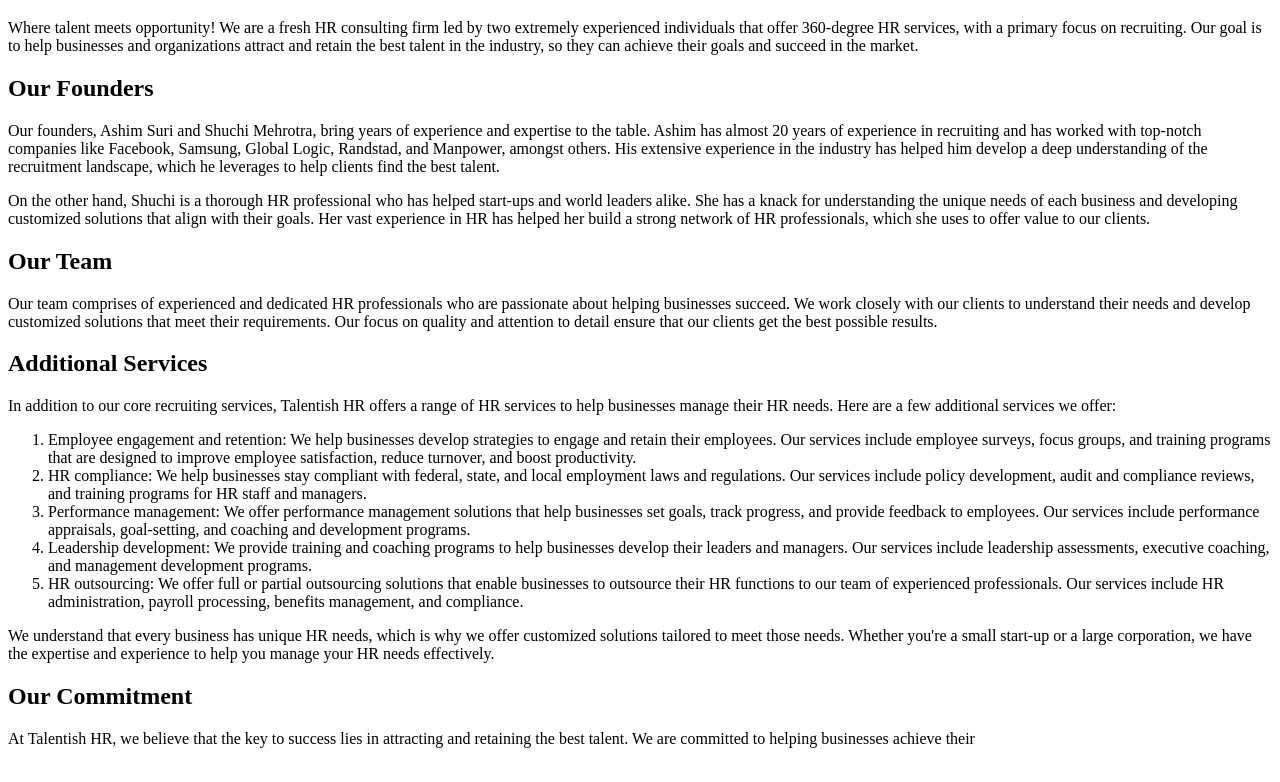
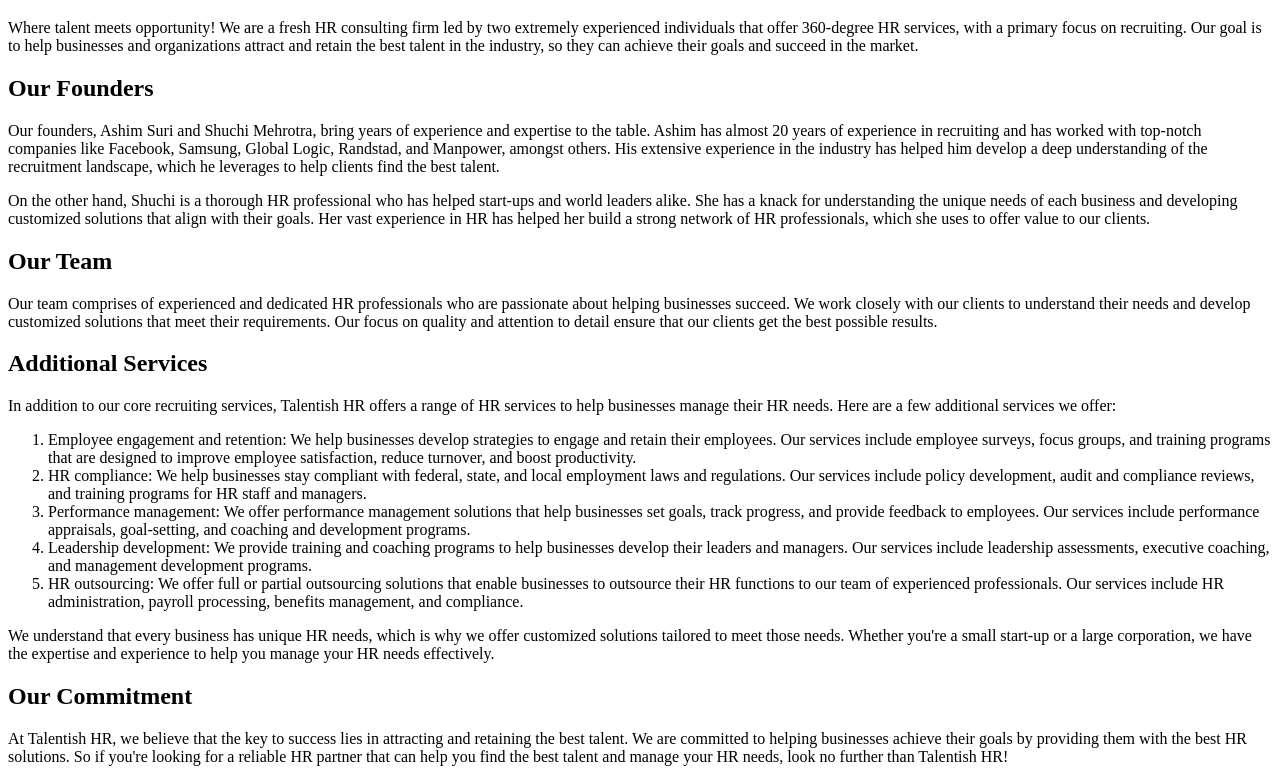
Before and after one commit to Ashimrecruiter/Talentish-Website, a plain HTML site: page index.html in a window 1280 px wide. Shown: the part 61-843 px from the top of the page. Drawn offline with Linux system fonts and the light colour scheme.

Commit message:
Update index.html

```diff
--- a/index.html
+++ b/index.html
@@ -22,4 +22,4 @@
     </ol>
     <p>We understand that every business has unique HR needs, which is why we offer customized solutions tailored to meet those needs. Whether you're a small start-up or a large corporation, we have the expertise and experience to help you manage your HR needs effectively.</p>
     <h2>Our Commitment</h2>
-    <p>At Talentish HR, we believe that the key to success lies in attracting and retaining the best talent. We are committed to helping businesses achieve their
+    <p>At Talentish HR, we believe that the key to success lies in attracting and retaining the best talent. We are committed to helping businesses achieve their goals by providing them with the best HR solutions. So if you're looking for a reliable HR partner that can help you find the best talent and manage your HR needs, look no further than Talentish HR!
```
